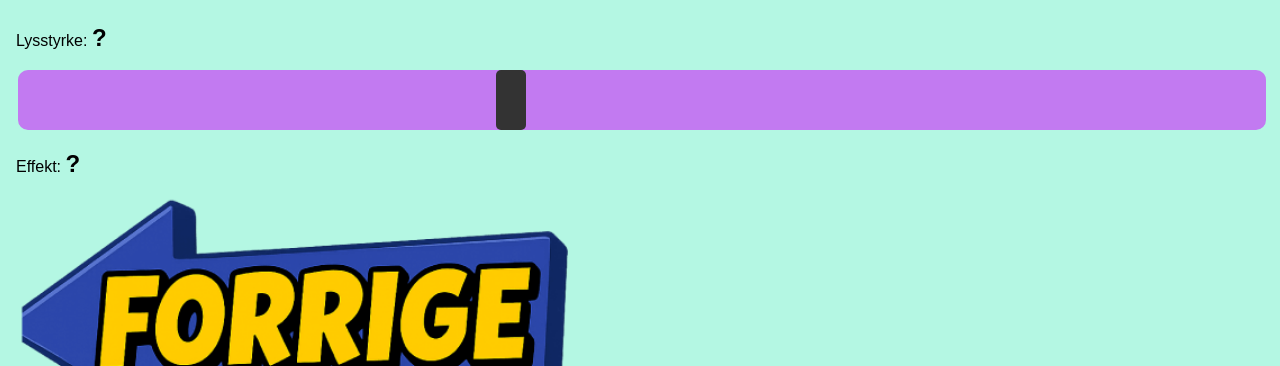
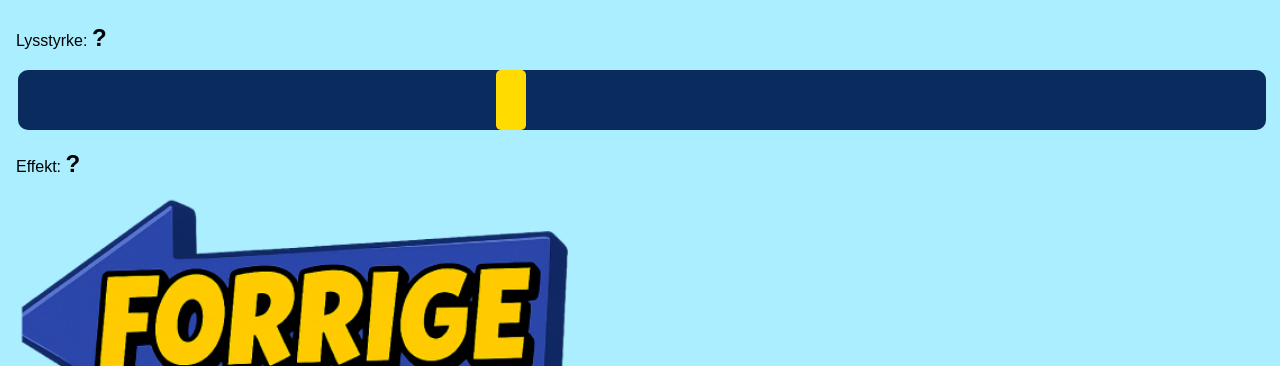
Before and after one commit to dkingger/LEDstrip-tester, a plain HTML site: page data/index.html in a window 1280 px wide. Shown: the part 434-800 px from the top of the page. Drawn offline with Linux system fonts and the light colour scheme.

Commit message:
Opdatering af README.md

```diff
--- a/data/index.html
+++ b/data/index.html
@@ -8,7 +8,7 @@
       font-family: sans-serif;
       padding: 1rem;
       margin: 0;
-      background: #b4f7e3;
+      background: #aaeeffff;
     }
     .value {
       font-weight: bold;
@@ -18,7 +18,7 @@
       width: 100%;
       height: 60px;
       -webkit-appearance: none;
-      background: #c27af1;
+      background: #092b5eff;
       border-radius: 10px;
     }
     input[type=range]::-webkit-slider-thumb {
@@ -26,7 +26,7 @@
       appearance: none;
       height: 60px;
       width: 30px;
-      background: #333;
+      background: #ffdb00ff;
       border-radius: 5px;
       cursor: pointer;
     }
```
